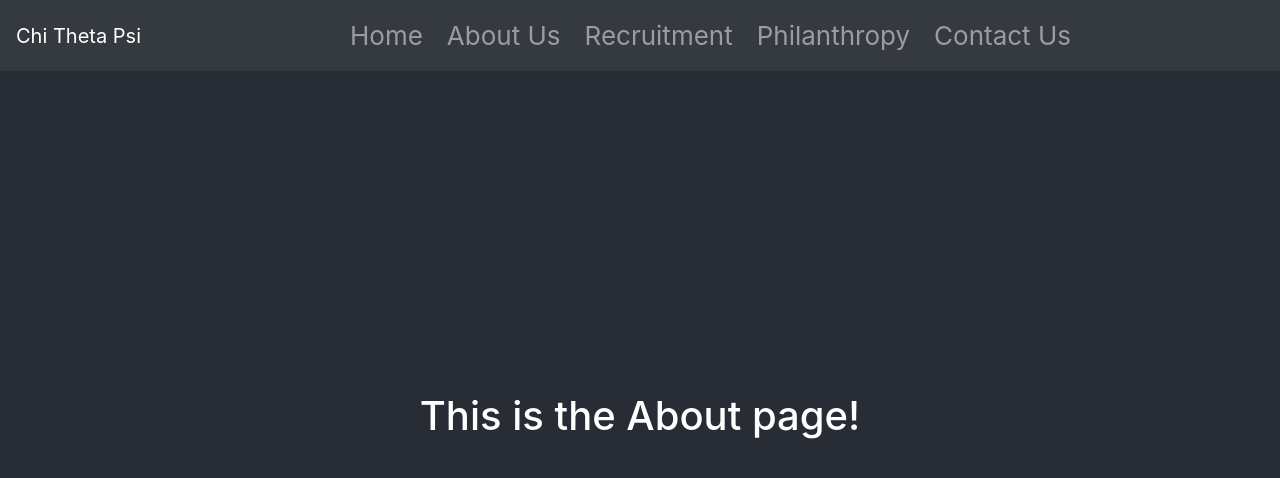
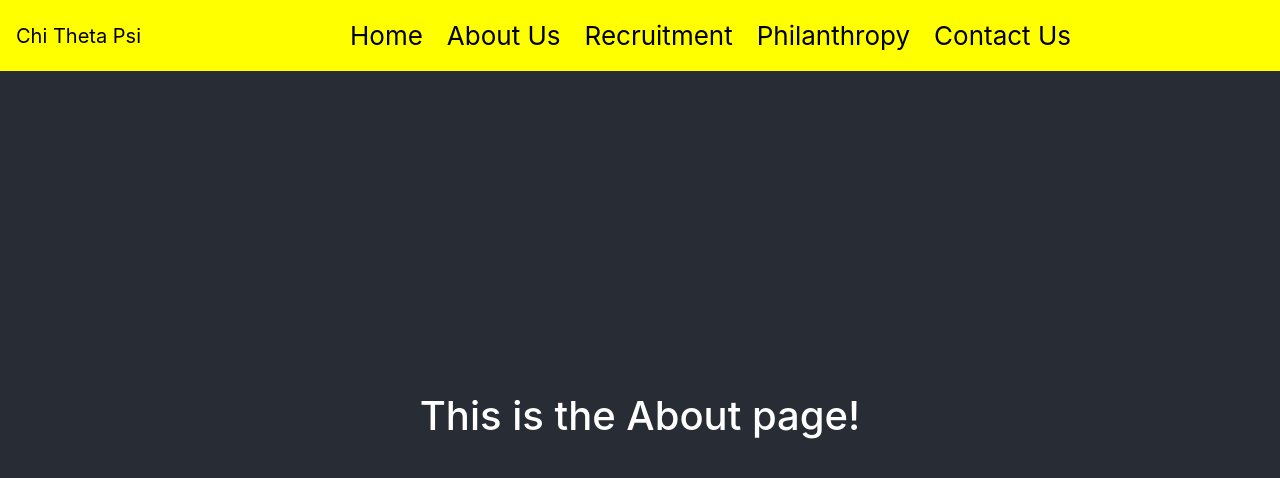
Before and after one commit to kceelandon/ctp-website, a React (Create React App) app: page /about in a window 1280 px wide. Shown: the top 478 px of the page. Built offline with nearby package versions, Linux system fonts and the light colour scheme.

Commit message:
added some styling

```diff
--- a/src/components/Tabs.js
+++ b/src/components/Tabs.js
@@ -6,6 +6,7 @@ import About from '../pages/About'
 import Recruitment from '../pages/Recruitment'
 import Contact from '../pages/Contact'
 import Philanthropy from '../pages/Philanthropy'
+import '../styles/Tabs.css'
 
 function Tabs(props) {
     /* TODO:
@@ -17,16 +18,16 @@ function Tabs(props) {
             <div className="row">
                 <div className="col-md-12">
                     <Router>
-                        <Navbar bg="dark" variant="dark" fixed="top">
-                            <Navbar.Brand href="/">Chi Theta Psi</Navbar.Brand>
+                        <Navbar style={{backgroundColor: 'yellow'}} variant="dark" fixed="top">
+                            <Navbar.Brand style={{color: 'black'}} href="/">Chi Theta Psi</Navbar.Brand>
                             <Navbar.Toggle aria-controls="basic-navbar-nav" />
                             <Navbar.Collapse id="basic-navbar-nav">
                                 <Nav className="m-auto">
-                                    <Nav.Link className="mr-2" href="/">Home</Nav.Link>
-                                    <Nav.Link className="mr-2" href="/about">About Us</Nav.Link>
-                                    <Nav.Link className="mr-2" href="/recruitment">Recruitment</Nav.Link>
-                                    <Nav.Link className="mr-2" href="/philanthropy">Philanthropy</Nav.Link>
-                                    <Nav.Link href="/contact">Contact Us</Nav.Link>
+                                    <Nav.Link className="mr-2" style={{color: 'black'}} href="/">Home</Nav.Link>
+                                    <Nav.Link className="mr-2" style={{color: 'black'}} href="/about">About Us</Nav.Link>
+                                    <Nav.Link className="mr-2" style={{color: 'black'}} href="/recruitment">Recruitment</Nav.Link>
+                                    <Nav.Link className="mr-2" style={{color: 'black'}} href="/philanthropy">Philanthropy</Nav.Link>
+                                    <Nav.Link style={{color: 'black'}} href="/contact">Contact Us</Nav.Link>
                                 </Nav>
                             </Navbar.Collapse>
                         </Navbar>
--- /dev/null
+++ b/src/styles/Tabs.css
@@ -0,0 +1,3 @@
+.navigation {
+    background-color: yellow;
+}
```
